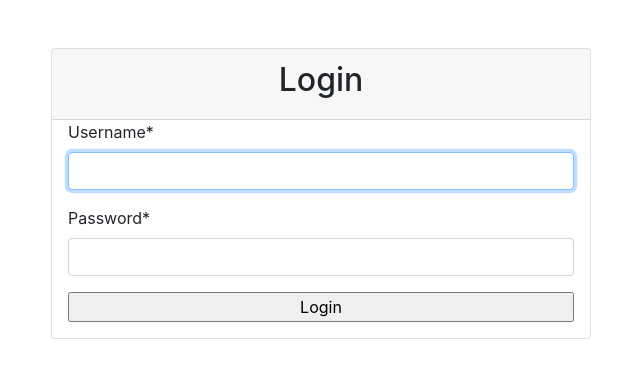
After one commit to Maxwel5/django-awards, a Django app: page /accounts/login/ in a window 1280 px wide. The commit adds this page. Shown: the top 378 px of the page, without its empty margins (319-959 px from the left). Run offline with Django 3.2, Linux system fonts and the light colour scheme; some libraries are stand-ins or nearby versions.

Commit message:
make installations for crispy forms

```diff
--- a/djangoawards/settings.py
+++ b/djangoawards/settings.py
@@ -59,6 +59,7 @@ INSTALLED_APPS = [
     'django.contrib.messages',
     'django.contrib.staticfiles',
     'awwwards.apps.AwwwardsConfig',
+    'crispy_forms'
 ]
 
 MIDDLEWARE = [
@@ -159,3 +160,7 @@ MEDIA_ROOT = os.path.join(BASE_DIR, 'media')
 
 # Configure Django App for Heroku.
 django_heroku.settings(locals())
+
+LOGIN_REDIRECT_URL = '/'
+# LOGIN_URL = 'login'
+CRISPY_TEMPLATE_PACK = 'bootstrap4'
--- a/djangoawards/urls.py
+++ b/djangoawards/urls.py
@@ -17,12 +17,12 @@ from django.contrib import admin
 from django.urls import path,include
 from django.conf import settings
 from django.conf.urls.static import static
-
+from django.contrib.auth import views
 
 urlpatterns = [
     path('admin/', admin.site.urls),
     path('', include('awwwards.urls')),
-    path('accounts/', include('django.contrib.auth.urls')),
+    path('accounts/login/', views.LoginView.as_view(template_name='registration/login.html'),name='login'),
 ]
 
 if settings.DEBUG:
--- a/templates/registration/base.html
+++ b/templates/registration/base.html
@@ -5,6 +5,7 @@
     <meta name="viewport" content="width=device-width, initial-scale=1.0">
     <meta http-equiv="X-UA-Compatible" content="ie=edge">
     <title>{% block title %}Django user authentication{% endblock %}</title>
+    <link rel="stylesheet" href="https://maxcdn.bootstrapcdn.com/bootstrap/4.3.1/css/bootstrap.min.css">
 </head>
 <body>
 
--- /dev/null
+++ b/templates/registration/login.html
@@ -0,0 +1,31 @@
+{% extends 'registration/base.html' %}
+{% load crispy_forms_tags %}
+
+{% block title %}Login{% endblock %}
+
+{% block content %}
+<div class="mt-5">
+  <div class="container">
+    <div class="row">
+      <div class="col-md-3"></div>
+      <div class="col-md-6">
+        <div class="card">
+          <div class="card-header">
+              <h2 class="text-center">Login</h2>
+          </div>
+          <div class="ml-3 mr-3">
+            <form method="post">
+              {% csrf_token %}
+              {{ form|crispy }}
+              <div class="form-group">
+                  <input class="btn-block" type="submit" value="Login">
+              </div>
+            </form>
+          </div>
+        </div>
+      </div>
+      <div class="col-md-3"></div>
+    </div>
+  </div>
+</div>
+{% endblock %}
```
Also changed, not shown: templates/registration/login .html (deleted, +0 -12 lines), db.sqlite3.
